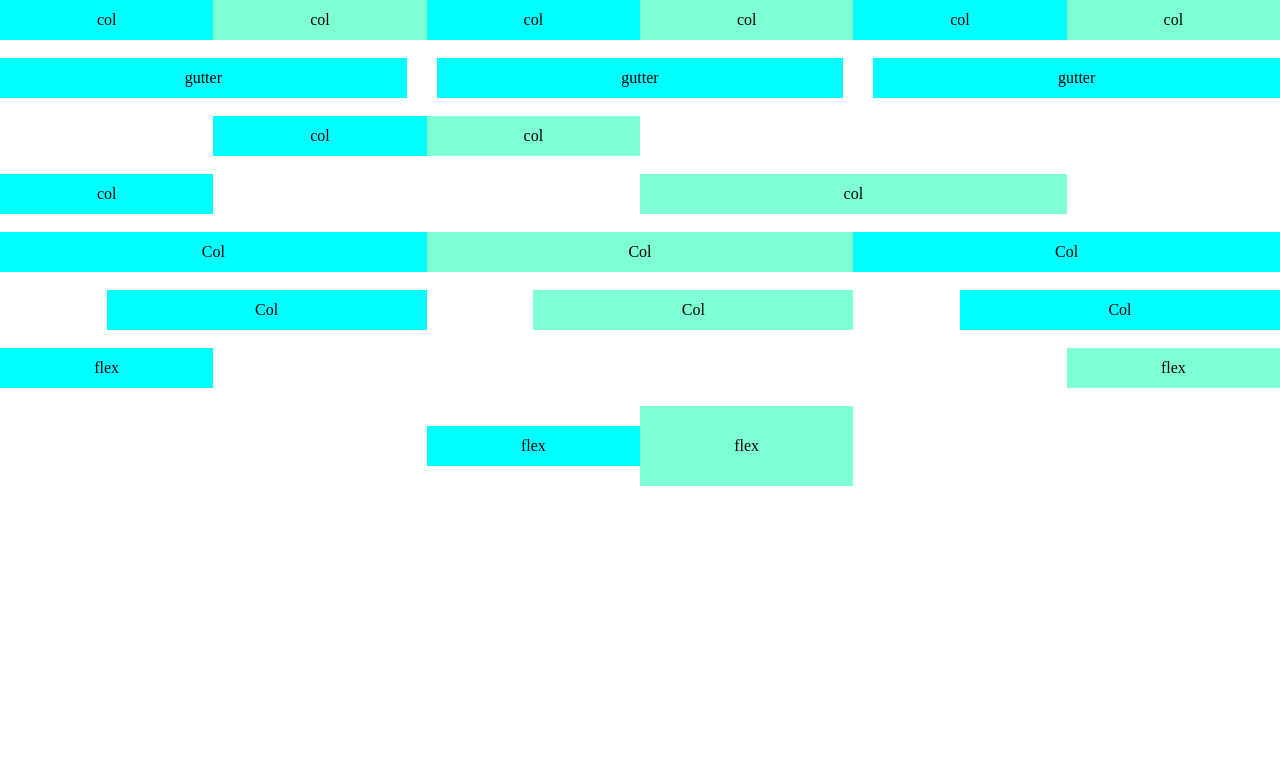
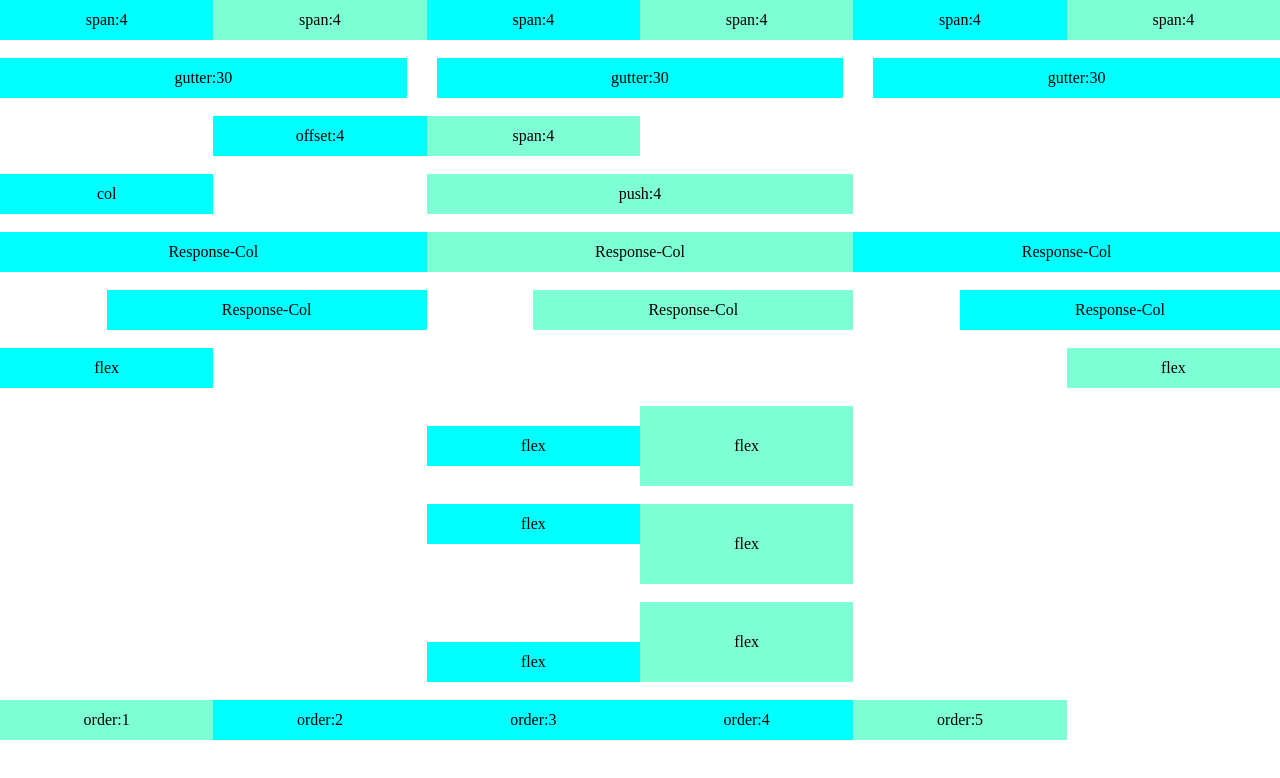
Before and after one commit to anthinkingcoder/simple-grid, a Vue app: page / in a window 1280 px wide. Shown: the top 778 px of the page. Built offline with nearby package versions, Linux system fonts and the light colour scheme.

Commit message:
add flex-order

```diff
--- a/src/App.vue
+++ b/src/App.vue
@@ -1,48 +1,48 @@
 <template>
   <div id="app">
     <Row>
-      <Col :span="4" class="demo-col">col</Col>
-      <Col :span="4" class="demo-col">col</Col>
-      <Col :span="4" class="demo-col">col</Col>
-      <Col :span="4" class="demo-col">col</Col>
-      <Col :span="4" class="demo-col">col</Col>
-      <Col :span="4" class="demo-col">col</Col>
+      <Col :span="4" class="demo-col">span:4</Col>
+      <Col :span="4" class="demo-col">span:4</Col>
+      <Col :span="4" class="demo-col">span:4</Col>
+      <Col :span="4" class="demo-col">span:4</Col>
+      <Col :span="4" class="demo-col">span:4</Col>
+      <Col :span="4" class="demo-col">span:4</Col>
     </Row>
 
     <br>
 
     <Row :gutter="30">
       <Col :span="8">
-        <div class="demo-col">gutter</div>
+        <div class="demo-col">gutter:30</div>
       </Col>
       <Col :span="8">
-      <div class="demo-col">gutter</div>
+      <div class="demo-col">gutter:30</div>
       </Col>
       <Col :span="8">
-      <div class="demo-col">gutter</div>
+      <div class="demo-col">gutter:30</div>
       </Col>
     </Row>
     <br>
     <Row>
-      <Col :span="4" :offset="4" class="demo-col">col</Col>
-      <Col :span="4" class="demo-col">col</Col>
+      <Col :span="4" :offset="4" class="demo-col">offset:4</Col>
+      <Col :span="4" class="demo-col">span:4</Col>
     </Row>
     <br>
     <Row>
       <Col :span="4"  class="demo-col">col</Col>
-      <Col :span="8" :offset="4" :push="4" class="demo-col">col</Col>
+      <Col :span="8" :push="4" class="demo-col">push:4</Col>
     </Row>
     <br>
     <Row>
-      <Col :xs="2" :sm="4" :md="6" :lg="8" class="demo-col">Col</Col>
-      <Col :xs="20" :sm="16" :md="12" :lg="8" class="demo-col">Col</Col>
-      <Col :xs="2" :sm="4" :md="6" :lg="8" class="demo-col">Col</Col>
+      <Col :xs="2" :sm="4" :md="6" :lg="8" class="demo-col">Response-Col</Col>
+      <Col :xs="20" :sm="16" :md="12" :lg="8" class="demo-col">Response-Col</Col>
+      <Col :xs="2" :sm="4" :md="6" :lg="8" class="demo-col">Response-Col</Col>
     </Row>
     <br>
     <Row>
-      <Col :xs="{ span: 5, offset: 1 }" :lg="{ span: 6, offset: 2 }" class="demo-col">Col</Col>
-      <Col :xs="{ span: 11, offset: 1 }" :lg="{ span: 6, offset: 2 }" class="demo-col">Col</Col>
-      <Col :xs="{ span: 5, offset: 1 }" :lg="{ span: 6, offset: 2 }" class="demo-col">Col</Col>
+      <Col :xs="{ span: 5, offset: 1 }" :lg="{ span: 6, offset: 2 }" class="demo-col">Response-Col</Col>
+      <Col :xs="{ span: 11, offset: 1 }" :lg="{ span: 6, offset: 2 }" class="demo-col">Response-Col</Col>
+      <Col :xs="{ span: 5, offset: 1 }" :lg="{ span: 6, offset: 2 }" class="demo-col">Response-Col</Col>
     </Row>
     <br>
     <Row  type="flex" justify="space-between">
@@ -60,6 +60,42 @@
       </Col>
       <Col :span="4" class="demo-col demo-col-large">
       flex
+      </Col>
+    </Row>
+    <br>
+    <Row  type="flex" justify="center" align="top">
+      <Col :span="4" class="demo-col">
+      flex
+      </Col>
+      <Col :span="4" class="demo-col demo-col-large">
+      flex
+      </Col>
+    </Row>
+    <br>
+    <Row  type="flex" justify="center" align="bottom">
+      <Col :span="4" class="demo-col">
+      flex
+      </Col>
+      <Col :span="4" class="demo-col demo-col-large">
+      flex
+      </Col>
+    </Row>
+    <br>
+    <Row  type="flex">
+      <Col :span="4" class="demo-col" :order="2">
+      order:2
+      </Col>
+      <Col :span="4" class="demo-col" :order="1">
+      order:1
+      </Col>
+      <Col :span="4" class="demo-col" :order="4">
+      order:4
+      </Col>
+      <Col :span="4" class="demo-col" :order="5">
+      order:5
+      </Col>
+      <Col :span="4" class="demo-col" :order="3">
+      order:3
       </Col>
     </Row>
   </div>
--- a/src/components/col.vue
+++ b/src/components/col.vue
@@ -62,10 +62,13 @@
         return list;
       },
       colStyle() {
-        return this.gutter !== 0 ? {
+        let colStyle = this.gutter !== 0 ? {
           'padding-left': `${this.gutter / 2}px`,
           'padding-right': `${this.gutter / 2}px`
-        } : {}
+        } : {};
+        return this.order ? {...colStyle,
+          order: this.order
+        }: colStyle;
       },
     },
     mounted () {
```
Also changed, not shown: static/grid.png (added), 1 other file (tests, documents, lock files or other folders).
